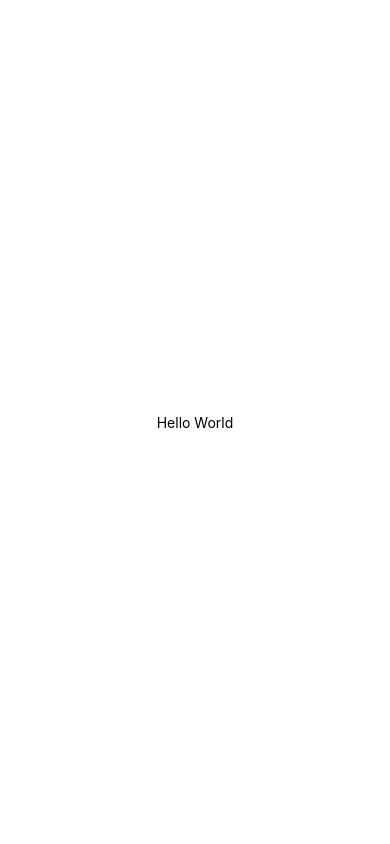
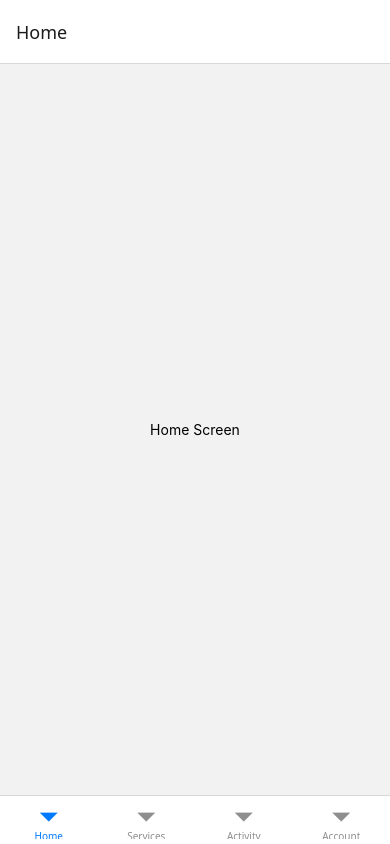
Before and after one commit to crockalet/avas-app, a React Native app: screen / in a window 390 px wide. Built offline with nearby package versions, Linux system fonts and the light colour scheme.

Commit message:
feat: base navigation

```diff
--- a/App.tsx
+++ b/App.tsx
@@ -1,20 +1,23 @@
+import { createBottomTabNavigator } from "@react-navigation/bottom-tabs";
 import { StatusBar } from "expo-status-bar";
 import { StyleSheet, Text, View } from "react-native";
+import HomeScreen from "./app/screens/HomeScreen/HomeScreen";
+import ServicesScreen from "./app/screens/ServicesScreen/ServicesScreen";
+import { createStaticNavigation } from "@react-navigation/native";
+import ActivityScreen from "./app/screens/ActivityScreen/ActivityScreen";
+import AccountScreen from "./app/screens/AccountScreen/AccountScreen";
+
+const RootTabs = createBottomTabNavigator({
+  screens: {
+    Home: HomeScreen,
+    Services: ServicesScreen,
+    Activity: ActivityScreen,
+    Account: AccountScreen,
+  },
+});
+
+const Navigation = createStaticNavigation(RootTabs);
 
 export default function App() {
-  return (
-    <View style={styles.container}>
-      <Text>Hello World</Text>
-      <StatusBar style="auto" />
-    </View>
-  );
+  return <Navigation />;
 }
-
-const styles = StyleSheet.create({
-  container: {
-    flex: 1,
-    backgroundColor: "#fff",
-    alignItems: "center",
-    justifyContent: "center",
-  },
-});
--- /dev/null
+++ b/app/screens/AccountScreen/AccountScreen.tsx
@@ -0,0 +1,10 @@
+import React from "react";
+import { Text, View } from "react-native";
+
+export default function AccountScreen() {
+  return (
+    <View style={{ flex: 1, alignItems: "center", justifyContent: "center" }}>
+      <Text>Account Screen</Text>
+    </View>
+  );
+}
--- /dev/null
+++ b/app/screens/ActivityScreen/ActivityScreen.tsx
@@ -0,0 +1,10 @@
+import React from "react";
+import { Text, View } from "react-native";
+
+export default function ActivityScreen() {
+  return (
+    <View style={{ flex: 1, alignItems: "center", justifyContent: "center" }}>
+      <Text>Activity Screen</Text>
+    </View>
+  );
+}
--- /dev/null
+++ b/app/screens/HomeScreen/HomeScreen.tsx
@@ -0,0 +1,10 @@
+import React from "react";
+import { Text, View } from "react-native";
+
+export default function HomeScreen() {
+  return (
+    <View style={{ flex: 1, alignItems: "center", justifyContent: "center" }}>
+      <Text>Home Screen</Text>
+    </View>
+  );
+}
--- /dev/null
+++ b/app/screens/ServicesScreen/ServicesScreen.tsx
@@ -0,0 +1,10 @@
+import React from "react";
+import { Text, View } from "react-native";
+
+export default function ServicesScreen() {
+  return (
+    <View style={{ flex: 1, alignItems: "center", justifyContent: "center" }}>
+      <Text>Services Screen</Text>
+    </View>
+  );
+}
--- a/package.json
+++ b/package.json
@@ -9,10 +9,14 @@
     "web": "expo start --web"
   },
   "dependencies": {
+    "@react-navigation/bottom-tabs": "^7.3.13",
+    "@react-navigation/native": "^7.1.9",
     "expo": "~53.0.9",
     "expo-status-bar": "~2.2.3",
     "react": "19.0.0",
-    "react-native": "0.79.2"
+    "react-native": "0.79.2",
+    "react-native-safe-area-context": "5.4.0",
+    "react-native-screens": "~4.10.0"
   },
   "devDependencies": {
     "@babel/core": "^7.25.2",
```
Also changed, not shown: 1 other file (tests, documents, lock files or other folders).
